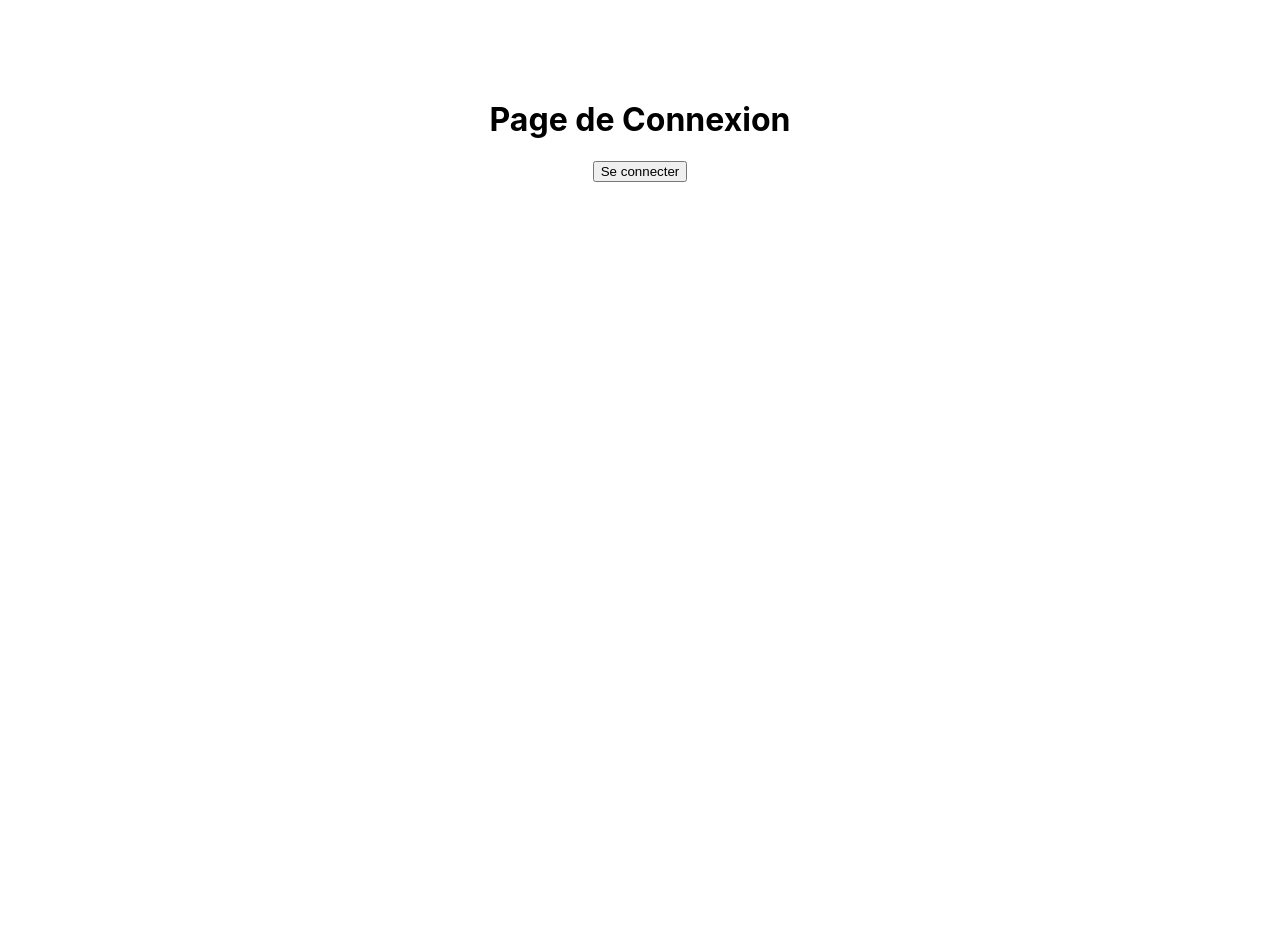
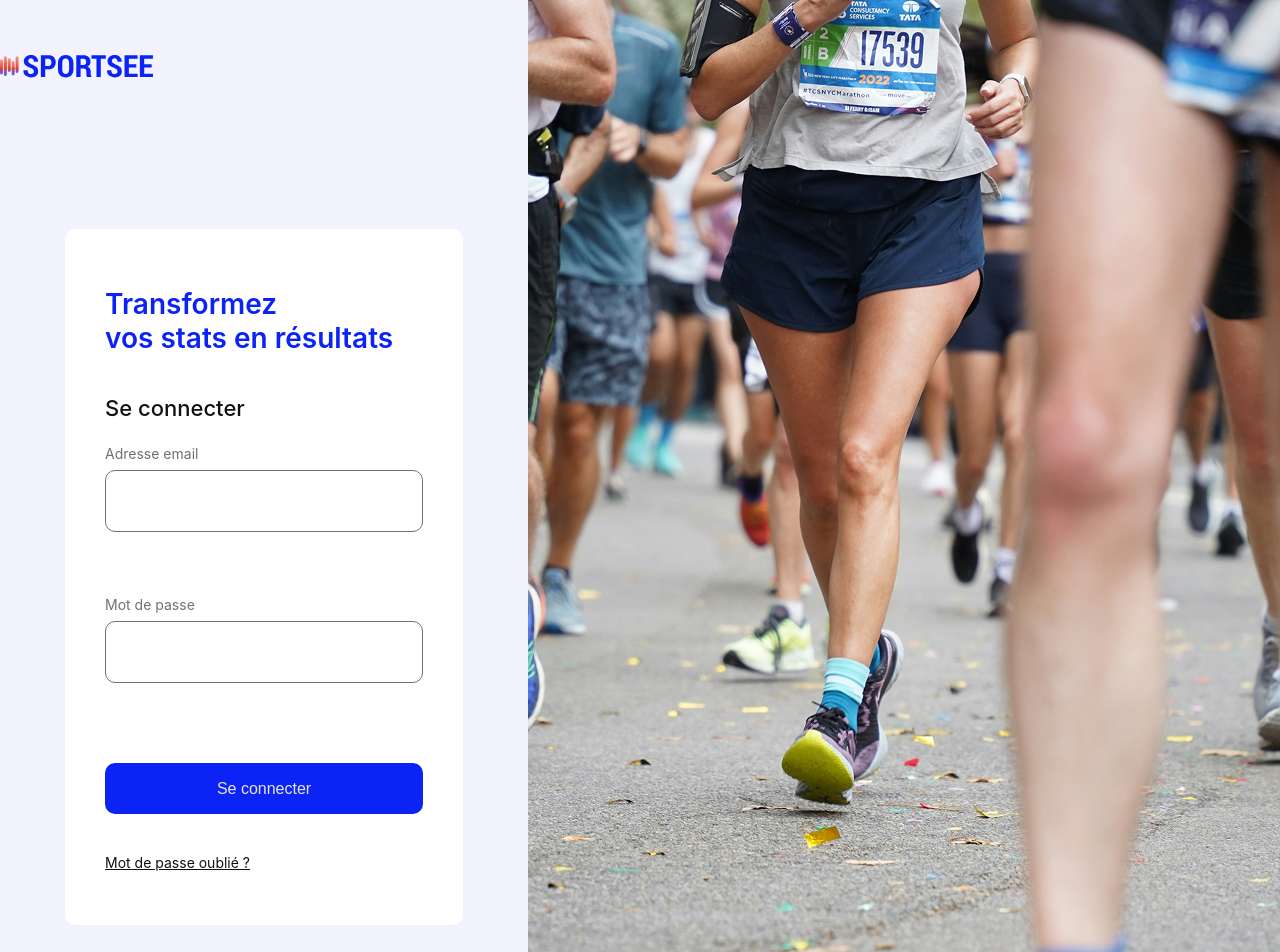
Before and after one commit to StellaElian/sportsee-front, a React (Create React App) app: page /login in a window 1280 px wide. Shown: the top 952 px of the page. Before the commit the page ends 800 px from the top, so only its background shows below. Built offline with nearby package versions, Linux system fonts and the light colour scheme.

Commit message:
page login +corrections css

```diff
--- a/src/pages/Login.jsx
+++ b/src/pages/Login.jsx
@@ -1,24 +1,86 @@
 //L'AUDITEUR
 import React, { useContext } from 'react';
 import { useNavigate } from 'react-router-dom';
-import { AuthContext } from '../context/AuthContext'; // On importe la radio
+import { AuthContext } from '../context/AuthContext'; //le moteur (la radio)
+
+// Les images
+import logo from '../assets/Logo.svg';
+import loginpicture from '../assets/loginpicture.png';
 
 export default function Login() {
+    // --- LE MOTEUR (Ton code logique) ---
     const navigate = useNavigate();
+    const { login } = useContext(AuthContext); // On récupère la fonction pour donner le badge
 
-    // On allume pour récupérer juste le bouton Se connecter
-    const { login } = useContext(AuthContext);
-
-    const handleLogin = () => {
-        // On utilise la fonction du Contexte plus besoin du cookies
-        login('badge-secret-de-test');
-        navigate('/dashboard');
+    const handleLogin = (e) => {
+        e.preventDefault(); // Empêche la page de clignoter quand on clique
+        login('badge-secret-de-test'); // On donne le faux badge
+        navigate('/dashboard'); // On ouvre la porte vers le Dashboard
     };
 
+    // --- Le visuel ---
     return (
-        <div style={{ textAlign: 'center', marginTop: '100px' }}>
-            <h1>Page de Connexion</h1>
-            <button onClick={handleLogin}>Se connecter</button>
+        <div style={{ display: 'flex', minHeight: '100vh', backgroundColor: '#F2F3FF' }}>
+
+            {/* COLONNE GAUCHE (Logo + Formulaire) */}
+            <div style={{ flex: 1, paddingTop: '55px', boxSizing: 'border-box', display: 'flex', flexDirection: 'column' }}>
+
+                {/* Le Logo */}
+                <img src={logo} alt="Logo SportSee" style={{ height: '23.41px', marginRight: '375px' }} />
+
+                {/* Le bloc du formulaire */}
+                <div style={{ marginTop: '151px', width: '398px', backgroundColor: '#FFFFFF', borderRadius: '10px', marginLeft: 'auto', marginRight: 'auto', padding: '40px', boxSizing: 'border-box' }}>
+                    <h1 style={{ fontSize: '28px', fontWeight: '600', color: '#0B23F4', marginBottom: '40px', lineHeight: '1.2' }}>
+                        Transformez <br /> vos stats en résultats
+                    </h1>
+
+                    <form style={{ display: 'flex', flexDirection: 'column', gap: '40px', marginBottom: '40px' }}>
+
+                        <div style={{ display: 'flex', flexDirection: 'column' }}>
+                            <label style={{ fontSize: '22px', fontWeight: '500', color: '#111111', marginBottom: '24px' }}>Se connecter</label>
+                            <label style={{ fontSize: '14px', fontWeight: '400', color: '#707070', marginBottom: '8px' }}>Adresse email</label>
+                            <input
+                                type="email"
+                                style={{ height: '58px', borderRadius: '10px', border: '1px solid #717171',  marginBottom: '24px' }}
+                            />
+                        </div>
+
+                        <div style={{ display: 'flex', flexDirection: 'column' }}>
+                            <label style={{ fontSize: '14px', fontWeight: '400', color: '#707070', marginBottom: '8px' }}>Mot de passe</label>
+                            <input
+                                type="password"
+                                style={{ height: '58px', borderRadius: '10px', border: '1px solid #717171' }}
+                            />
+                        </div>
+
+                        {/* LE BOUTON CONNECTÉ AU MOTEUR ! */}
+                        <button
+                            onClick={handleLogin} // On déclenche ta fonction ici !
+                            style={{
+                                marginTop: '40px', height: '51px', backgroundColor: '#0B23F4', color: '#E7E7E7',
+                                borderRadius: '10px', border: 'none', fontSize: '16px', fontWeight: '500', cursor: 'pointer'
+                            }}
+                        >
+                            Se connecter
+                        </button>
+
+                    </form>
+
+                    <p style={{ marginTop: '40px', fontSize: '14px', fontWeight: '400', color: '#111111', cursor: 'pointer', textDecoration: 'underline' }}>
+                        Mot de passe oublié ?
+                    </p>
+                </div>
+            </div>
+
+            {/* COLONNE DROITE (La grande image) */}
+            <div style={{ width: '808px', height: '1024px' }}>
+                <img
+                    src={loginpicture}
+                    alt="Course à pied"
+                    style={{ width: '100%', height: '100%', objectFit: 'cover' }}
+                />
+            </div>
+
         </div>
     );
 }
```
Also changed, not shown: src/assets/loginpicture.png (added).
